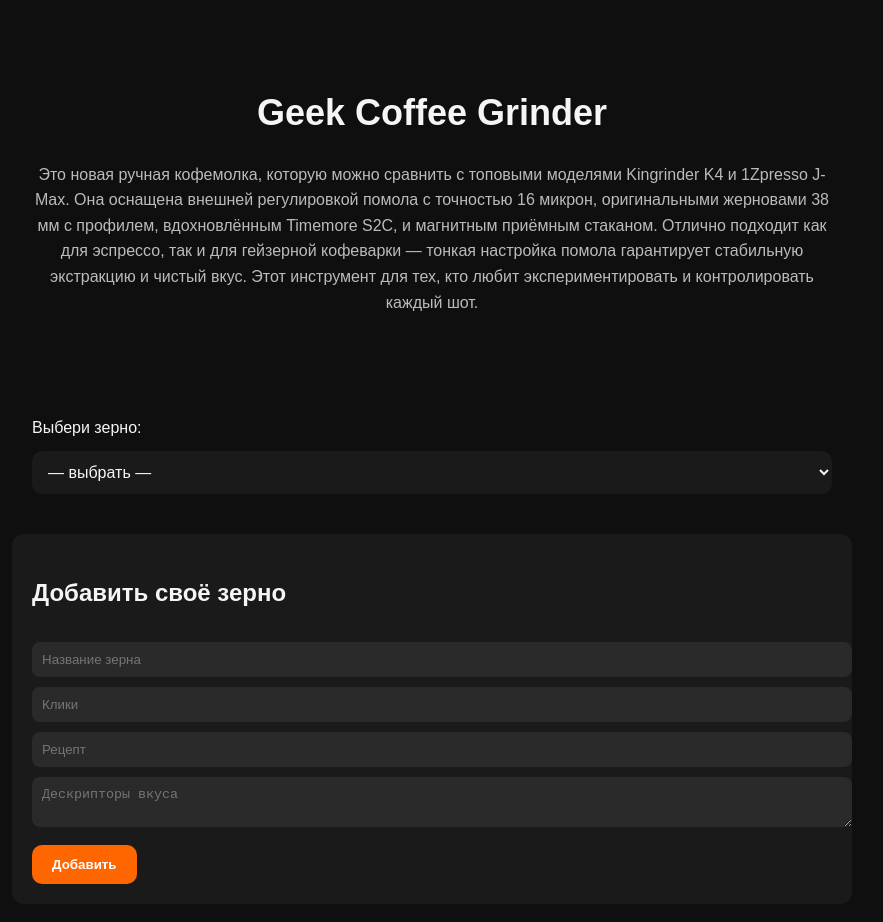
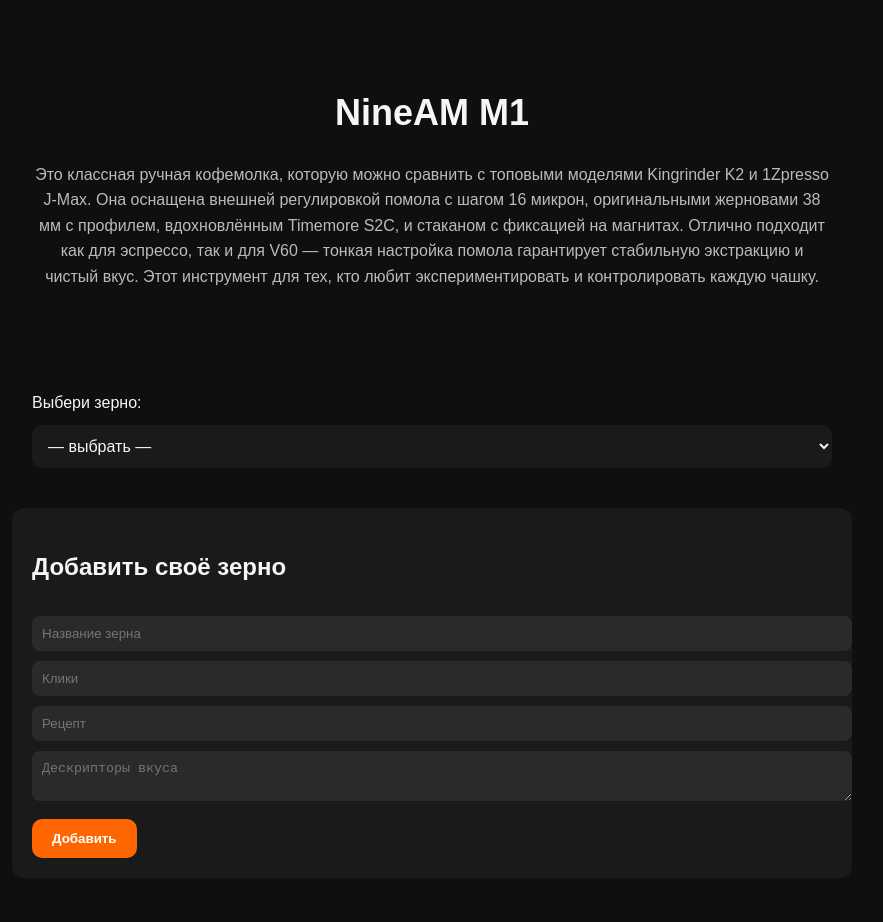
Before and after one commit to forgivemeeverything/nineam-site, a plain HTML site: page index.html in a window 1280 px wide. Shown: the whole page, without its empty margins (208-1091 px from the left). Drawn offline with Linux system fonts and the light colour scheme.

Commit message:
Update index.html

```diff
--- a/index.html
+++ b/index.html
@@ -3,7 +3,7 @@
 <head>
 <meta charset="UTF-8">
 <meta name="viewport" content="width=device-width, initial-scale=1.0">
-<title>Geek Coffee Grinder</title>
+<title>Ручная кофемолка NineAM</title>
 <style>
 body {
   margin: 0;
@@ -99,9 +99,9 @@
 <body>
 
 <header>
-  <h1>Geek Coffee Grinder</h1>
-  <p>Это новая ручная кофемолка, которую можно сравнить с топовыми моделями Kingrinder K4 и 1Zpresso J-Max.
-Она оснащена внешней регулировкой помола с точностью 16 микрон, оригинальными жерновами 38 мм с профилем, вдохновлённым Timemore S2C, и магнитным приёмным стаканом. Отлично подходит как для эспрессо, так и для гейзерной кофеварки — тонкая настройка помола гарантирует стабильную экстракцию и чистый вкус. Этот инструмент для тех, кто любит экспериментировать и контролировать каждый шот.</p>
+  <h1>NineAM M1</h1>
+  <p>Это классная ручная кофемолка, которую можно сравнить с топовыми моделями Kingrinder K2 и 1Zpresso J-Max.
+Она оснащена внешней регулировкой помола с шагом 16 микрон, оригинальными жерновами 38 мм с профилем, вдохновлённым Timemore S2C, и стаканом с фиксацией на магнитах. Отлично подходит как для эспрессо, так и для V60 — тонкая настройка помола гарантирует стабильную экстракцию и чистый вкус. Этот инструмент для тех, кто любит экспериментировать и контролировать каждую чашку.</p>
 </header>
 
 <section>
```
